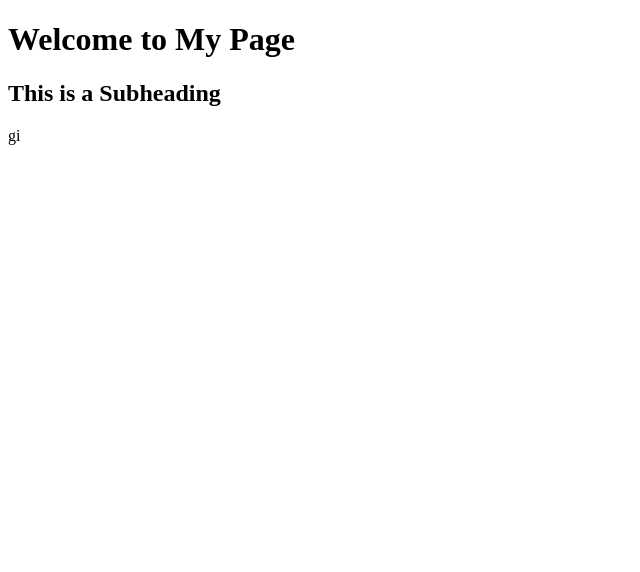
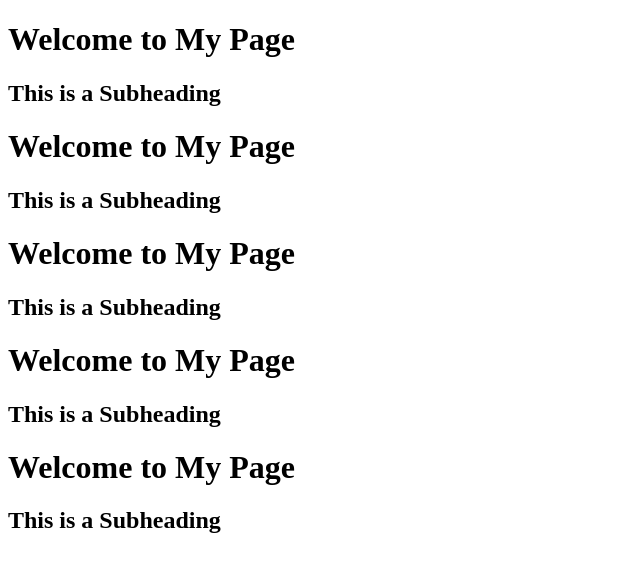
Before and after one commit to vsai675/gittest, a plain HTML site: page index.html in a window 1280 px wide. Shown: the whole page, without its empty margins (0-640 px from the left). Drawn offline with Linux system fonts and the light colour scheme.

Commit message:
updated for the third and final time

```diff
--- a/index.html
+++ b/index.html
@@ -8,6 +8,18 @@
 <body>
     <h1>Welcome to My Page</h1>
     <h2>This is a Subheading</h2>
+
+    <h1>Welcome to My Page</h1>
+    <h2>This is a Subheading</h2>
+
+    <h1>Welcome to My Page</h1>
+    <h2>This is a Subheading</h2>
+
+    <h1>Welcome to My Page</h1>
+    <h2>This is a Subheading</h2>
+
+    <h1>Welcome to My Page</h1>
+    <h2>This is a Subheading</h2>
+
 </body>
 </html>
-gi
```
